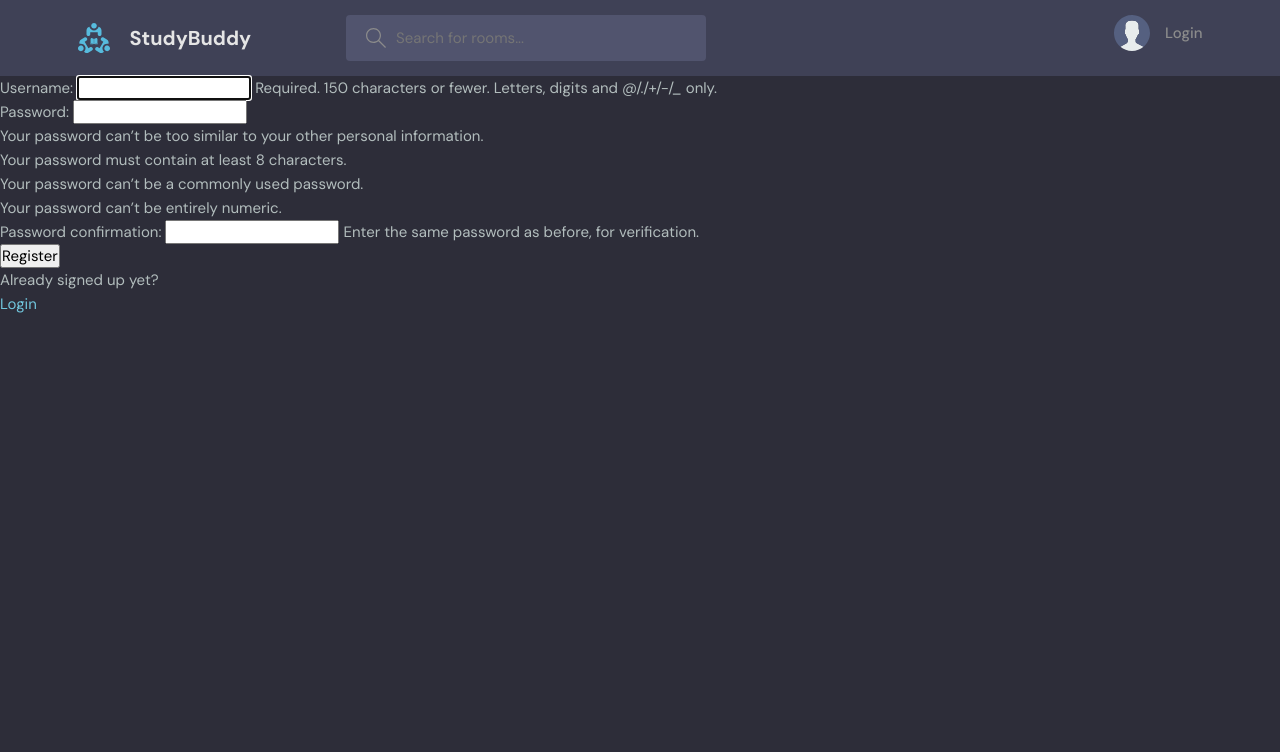
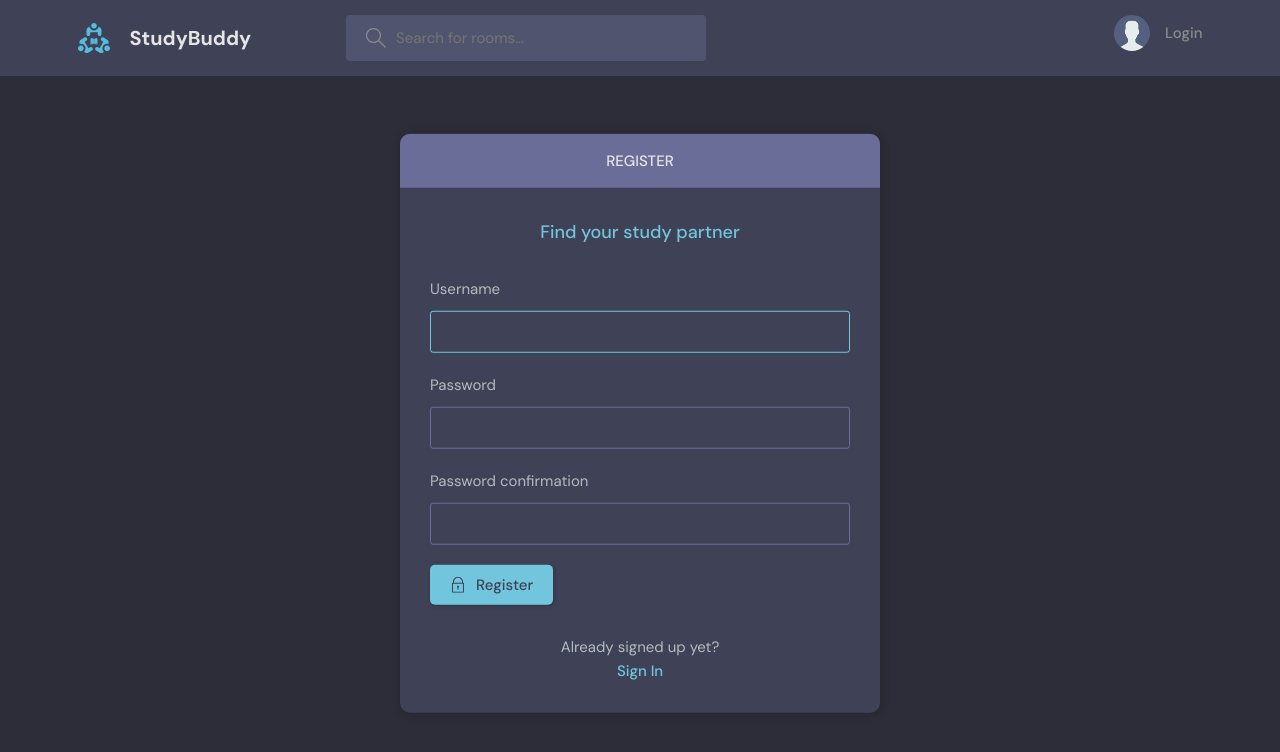
Before and after one commit to bekzod818/StudyBuddy, a Django app: page /register/ in a window 1280 px wide. Shown: the top 752 px of the page. Run offline with Django 3.2, Linux system fonts and the light colour scheme.

Commit message:
userpage

```diff
--- a/base/urls.py
+++ b/base/urls.py
@@ -1,5 +1,5 @@
 from django.urls import path
-from .views import home, room, create_room, update_room, delete_room, loginPage, logoutUser, registerPage, delete_message, userProfile
+from .views import home, room, create_room, update_room, delete_room, loginPage, logoutUser, registerPage, delete_message, userProfile, updateUser
 
 urlpatterns = [
     path('login/', loginPage, name="login"),
@@ -12,4 +12,5 @@ urlpatterns = [
     path('update_room/<str:pk>/', update_room, name='update_room'),
     path('delete_room/<str:pk>/', delete_room, name='delete_room'),
     path('delete_message/<str:pk>/', delete_message, name='delete_message'),
+    path('update_message/', updateUser, name='update_user'),
 ]
--- a/base/views.py
+++ b/base/views.py
@@ -1,6 +1,6 @@
 from django.shortcuts import render, redirect
 from .models import Room, Topic, Message
-from .forms import RoomForm
+from .forms import RoomForm, UserForm
 from django.db.models import Q
 from django.contrib.auth.models import User
 from django.contrib.auth import authenticate, login, logout
@@ -180,3 +180,18 @@ def delete_message(request, pk):
 
     context = {'obj': message}
     return render(request, 'base/delete.html', context)
+
+
+@login_required(login_url='login')
+def updateUser(request):
+    user = request.user
+    form = UserForm(instance=user)
+
+    if request.method == 'POST':
+        form = UserForm(request.POST, instance=user)
+        if form.is_valid():
+            form.save()
+            return redirect('user_profile', pk=user.id)
+
+    context = {'form': form}
+    return render(request, 'base/update_user.html', context)
--- a/templates/base/login_register.html
+++ b/templates/base/login_register.html
@@ -1,33 +1,114 @@
-{% extends 'main.html' %}
+{% extends 'main.html' %} {% block content %}
+<main class="auth layout">
+  {% if page == 'login' %}
+  <div class="container">
+    <div class="layout__box">
+      <div class="layout__boxHeader">
+        <div class="layout__boxTitle">
+          <h3>Login</h3>
+        </div>
+      </div>
+      <div class="layout__body">
+        <h2 class="auth__tagline">Find your study partner</h2>
 
-{% block title %} Login {% endblock %}
+        <form class="form" action="" method="post">
+          {% csrf_token %}
+          <div class="form__group form__group">
+            <label for="room_name">Username</label>
+            <input
+              id="username"
+              name="username"
+              type="text"
+              placeholder="e.g. dennis_ivy"
+            />
+          </div>
+          <div class="form__group">
+            <label for="password">Password</label>
+            <input
+              id="password"
+              name="password"
+              type="password"
+              placeholder="&bull;&bull;&bull;&bull;&bull;&bull;&bull;&bull;"
+            />
+          </div>
 
-{% block content %}
-{% if page == 'login' %}
-<div>
-    <form action="" method="post">
-        {% csrf_token %}
-        <label>Username:</label>
-        <input type="text" name="username" placeholder="Enter Username">
+          <button class="btn btn--main" type="submit">
+            <svg
+              version="1.1"
+              xmlns="http://www.w3.org/2000/svg"
+              width="32"
+              height="32"
+              viewBox="0 0 32 32"
+            >
+              <title>lock</title>
+              <path
+                d="M27 12h-1v-2c0-5.514-4.486-10-10-10s-10 4.486-10 10v2h-1c-0.553 0-1 0.447-1 1v18c0 0.553 0.447 1 1 1h22c0.553 0 1-0.447 1-1v-18c0-0.553-0.447-1-1-1zM8 10c0-4.411 3.589-8 8-8s8 3.589 8 8v2h-16v-2zM26 30h-20v-16h20v16z"
+              ></path>
+              <path
+                d="M15 21.694v4.306h2v-4.306c0.587-0.348 1-0.961 1-1.694 0-1.105-0.895-2-2-2s-2 0.895-2 2c0 0.732 0.413 1.345 1 1.694z"
+              ></path>
+            </svg>
 
-        <label>Password:</label>
-        <input type="password" name="password" placeholder="Enter Password">
+            Login
+          </button>
+        </form>
 
-        <input type="submit" value="Login">
-
+        <div class="auth__action">
           <p>Haven't signed up yet?</p>
-        <a href="{% url 'register' %}">Sign Up</a>
-    </form>
+          <a href="{% url 'register' %}" class="btn btn--link">Sign Up</a>
+        </div>
+      </div>
+    </div>
   </div>
   {% else %}
-<div>
-    <form action="" method="post">
+  <div class="container">
+    <div class="layout__box">
+      <div class="layout__boxHeader">
+        <div class="layout__boxTitle">
+          <h3>Register</h3>
+        </div>
+      </div>
+      <div class="layout__body">
+        <h2 class="auth__tagline">Find your study partner</h2>
+
+        <form class="form" action="" method="post">
           {% csrf_token %}
-        {{ form.as_p }}
-        <input type="submit" value="Register">
+
+          {% for field in form %}
+          <div class="form__group form__group">
+            <label for="room_name">{{field.label}}</label>
+            {{field}}
+          </div>
+          {% endfor %}
+
+          <button class="btn btn--main" type="submit">
+            <svg
+              version="1.1"
+              xmlns="http://www.w3.org/2000/svg"
+              width="32"
+              height="32"
+              viewBox="0 0 32 32"
+            >
+              <title>lock</title>
+              <path
+                d="M27 12h-1v-2c0-5.514-4.486-10-10-10s-10 4.486-10 10v2h-1c-0.553 0-1 0.447-1 1v18c0 0.553 0.447 1 1 1h22c0.553 0 1-0.447 1-1v-18c0-0.553-0.447-1-1-1zM8 10c0-4.411 3.589-8 8-8s8 3.589 8 8v2h-16v-2zM26 30h-20v-16h20v16z"
+              ></path>
+              <path
+                d="M15 21.694v4.306h2v-4.306c0.587-0.348 1-0.961 1-1.694 0-1.105-0.895-2-2-2s-2 0.895-2 2c0 0.732 0.413 1.345 1 1.694z"
+              ></path>
+            </svg>
+
+            Register
+          </button>
+        </form>
+
+        <div class="auth__action">
           <p>Already signed up yet?</p>
-        <a href="{% url 'login' %}">Login</a>
-    </form>
+          <a href="{% url 'login' %}" class="btn btn--link">Sign In</a>
+        </div>
+      </div>
+    </div>
   </div>
   {% endif %}
+</main>
 {% endblock %}
--- a/templates/base/profile.html
+++ b/templates/base/profile.html
@@ -18,7 +18,9 @@
           <div class="profile__info">
             <h3>{{user.username}}</h3>
             <p>@{{user.username}}</p>
-            <a href="edit-user.html" class="btn btn--main btn--pill">Edit Profile</a>
+            {% if request.user == user %}
+            <a href="{% url 'update_user' %}" class="btn btn--main btn--pill">Edit Profile</a>
+            {% endif %}
           </div>
           <div class="profile__about">
             <h3>About</h3>
--- a/templates/base/room.html
+++ b/templates/base/room.html
@@ -143,8 +143,9 @@
         </div>
       </div>
       <div class="room__message">
-        <form action="#">
-          <input name="" placeholder="Write your message here..." />
+        <form action="" method="post">
+          {% csrf_token %}
+          <input name="body" placeholder="Write your message here..." />
         </form>
       </div>
     </div>
--- a/templates/main.html
+++ b/templates/main.html
@@ -5,7 +5,7 @@
     <meta charset="UTF-8" />
     <meta http-equiv="X-UA-Compatible" content="IE=edge" />
     <meta name="viewport" content="width=device-width, initial-scale=1.0" />
-    <link rel="shortcut icon" href="assets/favicon.ico" type="image/x-icon" />
+    <link rel="shortcut icon" href="{% static 'images/favicon.ico' %}" type="image/x-icon" />
     <link rel="stylesheet" href="{% static 'styles/style.css' %}" />
     <title>StudyBuddy - Find study partners around the world!</title>
   </head>
--- a/templates/navbar.html
+++ b/templates/navbar.html
@@ -22,7 +22,7 @@
         <!-- Logged In -->
         {% if request.user.is_authenticated %}
         <div class="header__user">
-          <a href="profile.html">
+          <a href="{% url 'update_user' %}">
             <div class="avatar avatar--medium active">
               <img src="https://randomuser.me/api/portraits/men/37.jpg" />
             </div>
@@ -44,7 +44,7 @@
         {% endif %}
 
         <div class="dropdown-menu">
-          <a href="settings.html" class="dropdown-link"
+          <a href="{% url 'update_user' %}" class="dropdown-link"
             ><svg version="1.1" xmlns="http://www.w3.org/2000/svg" width="32" height="32" viewBox="0 0 32 32">
               <title>tools</title>
               <path
```
Also changed, not shown: base/forms.py (+7 -0 lines), templates/base/delete.html (+37 -8 lines), templates/base/delete_old.html (added, +12 -0 lines), templates/base/login_register_old.html (added, +33 -0 lines), templates/base/update_user.html (added, +40 -0 lines). Lines whose indentation alone changed are shown as unchanged.
